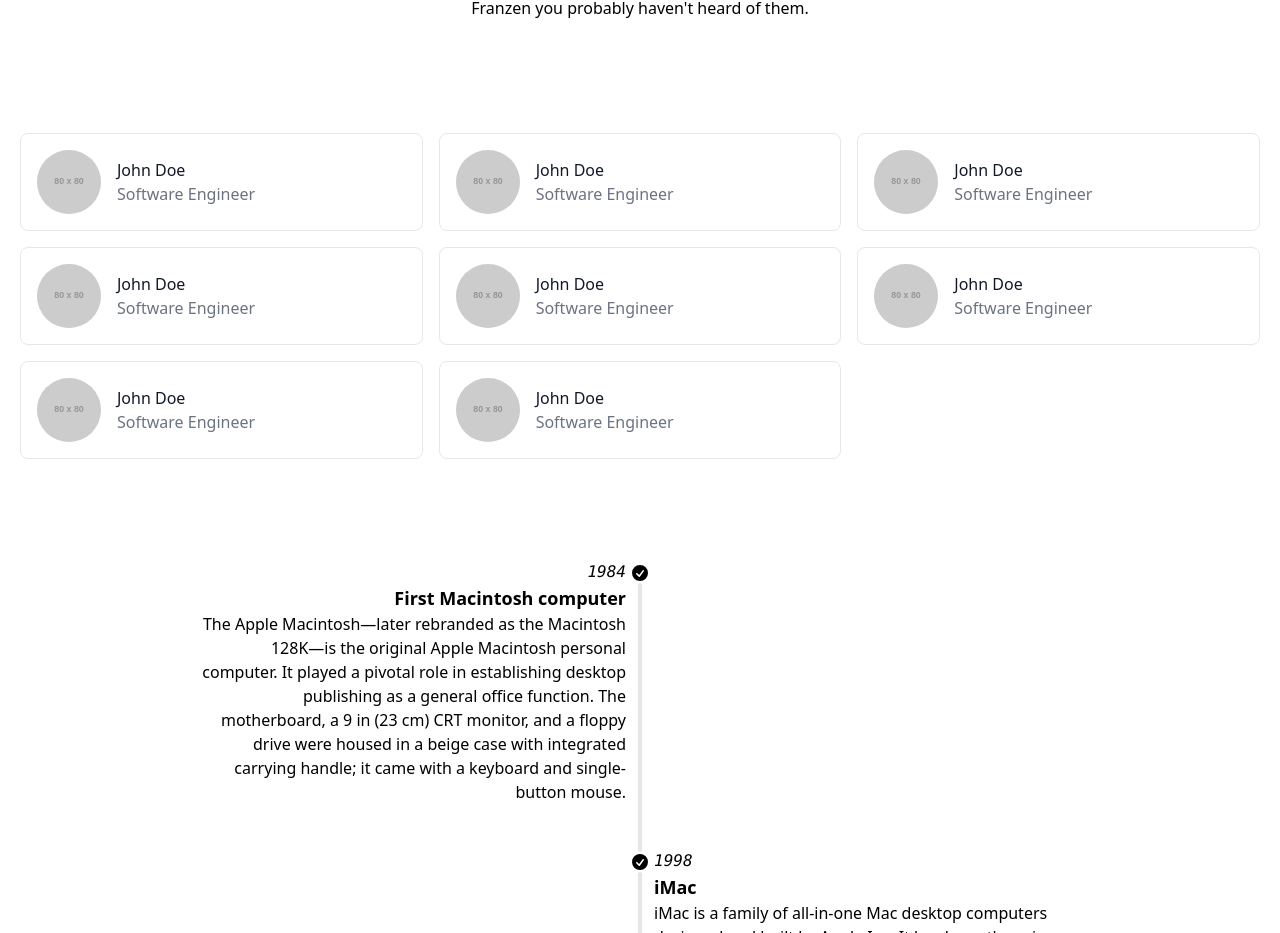
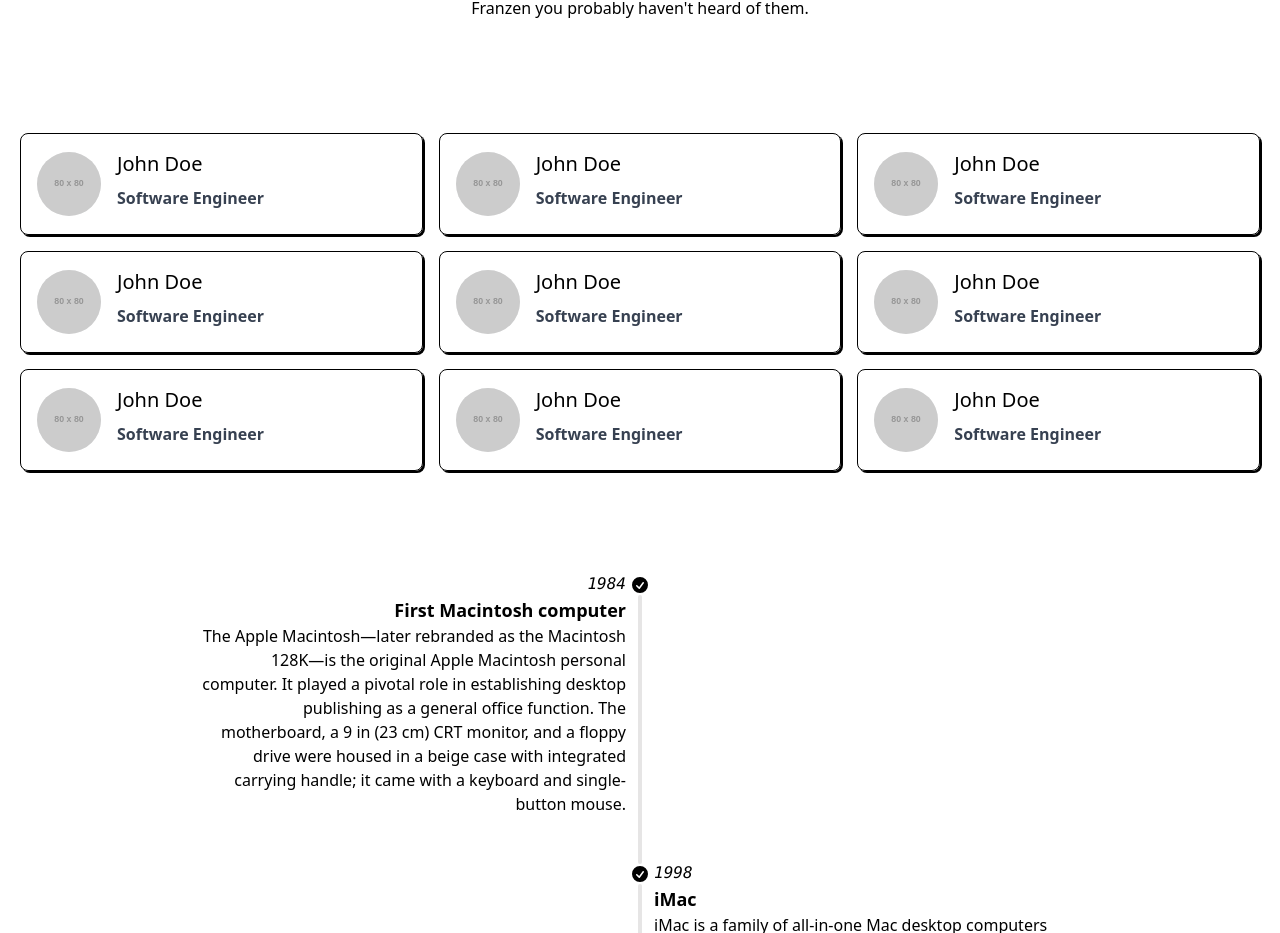
Before and after one commit to globe-and-citizen/gc-web, a Vue app: page / in a window 1280 px wide. Shown: the part 1377-2310 px from the top of the page. Built offline with nearby package versions, Linux system fonts and the light colour scheme; the HTML template or start-up script is replaced by a standard one.

Commit message:
feat: handle border effect

```diff
--- a/src/components/TeamComponent.vue
+++ b/src/components/TeamComponent.vue
@@ -20,7 +20,7 @@ const member = ref({
         </p>
       </div>
       <div class="flex flex-wrap -m-2">
-        <TeamMemberComponent :member="member" v-for="i of [1, 2, 3, 4, 5, 6, 7, 8]" />
+        <TeamMemberComponent :member="member" v-for="i of [1, 2, 3, 4, 5, 6, 7, 8, 9]" />
       </div>
     </div>
   </section>
--- a/src/components/TeamMemberComponent.vue
+++ b/src/components/TeamMemberComponent.vue
@@ -1,14 +1,17 @@
 <template>
   <div class="p-2 lg:w-1/3 md:w-1/2 w-full">
-    <div class="h-full flex items-center border-gray-200 border p-4 rounded-lg">
+    <div
+      class="h-full flex items-center border-black border p-4 rounded-lg"
+      style="box-shadow: 2px 2px 0 0 #000"
+    >
       <img
         alt="team"
         class="w-16 h-16 bg-gray-100 object-cover object-center flex-shrink-0 rounded-full mr-4"
         :src="member.image"
       />
       <div class="flex-grow">
-        <h2 class="text-gray-900 title-font font-medium">{{ member.name }}</h2>
-        <p class="text-gray-500">{{ member.title }}</p>
+        <h3 class="text-xl">{{ member.name }}</h3>
+        <p class="font-bold text-gray-700 py-2">{{ member.title }}</p>
       </div>
     </div>
   </div>
```
